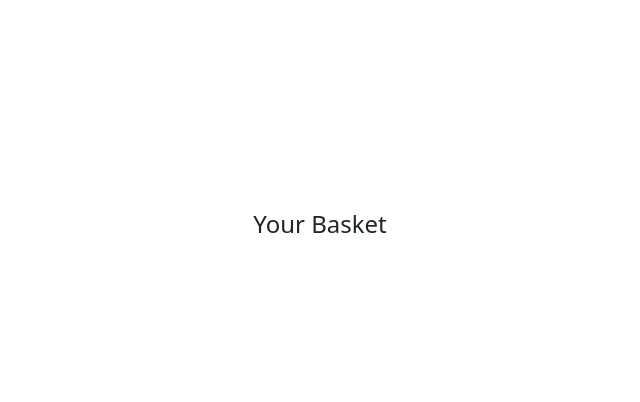
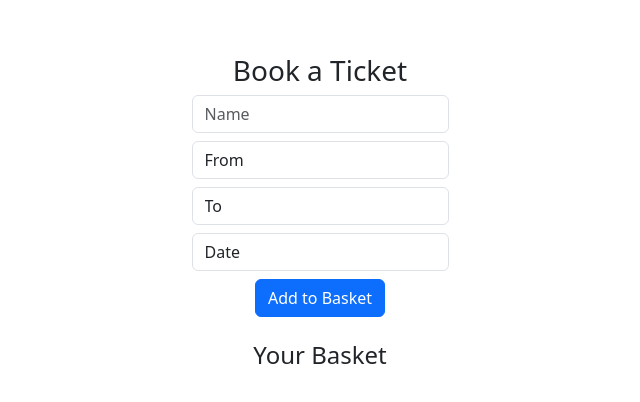
Before and after one commit to SagiBeno/Flights, a React (Vite) app in the folder react-app/: page /tickets in a window 1280 px wide. Shown: the part 212-614 px from the top of the page, without its empty margins (320-960 px from the left). Built offline with nearby package versions, Linux system fonts and the light colour scheme.

Commit message:
Fixed tickets

```diff
--- a/react-app/src/components/TicketForm.jsx
+++ b/react-app/src/components/TicketForm.jsx
@@ -1,6 +1,5 @@
 import { useState } from "react";
 import { Form, Button } from "react-bootstrap";
-import { DatalistInput } from "react-datalist-input";
 
 export default function TicketForm(props) {
     //name nem null
@@ -8,11 +7,14 @@ export default function TicketForm(props) {
     //data nem null és jövőbeli
 
     const [form, setForm] = useState({ name: "", from: "", to: "", date: "" });
+    const [fromPicked, setFromPicked] = useState(false);
+    const [toPicked, setToPicked] = useState(false);
+    const [datePicked, setDatePicked] = useState(false);
 
     const handleSubmit = e => {
         e.preventDefault();
 
-
+        console.log(e.target);
     };
 
     return (
@@ -20,20 +22,24 @@ export default function TicketForm(props) {
             <h3>Book a Ticket</h3>
             <Form onSubmit={handleSubmit}>
                 <Form.Control placeholder="Name" className="mb-2" />
-                <DatalistInput
-                    placeholder="Chocolate"
-                    label="Select ice cream flavor"
-                    onSelect={(item) => console.log(item.value)}
-                    items={[
-                    { id: 'Chocolate', value: 'Chocolate' },
-                    { id: 'Coconut', value: 'Coconut' },
-                    { id: 'Mint', value: 'Mint' },
-                    { id: 'Strawberry', value: 'Strawberry' },
-                    { id: 'Vanilla', value: 'Vanilla' },
-                    ]}
-                />
-                <Form.Control placeholder="To" className="mb-2" />
-                <Form.Control type="date" className="mb-2" />
+                <Form.Control className="mb-2" as="select" onChange={e => setFromPicked(e.target.value !== "From")}>
+                    {!fromPicked && <option>From</option>}
+                    <option>Budapest</option>
+                    <option>London</option>
+                    <option>New York</option>
+                </Form.Control>
+                <Form.Control className="mb-2" as="select" onChange={e => setToPicked(e.target.value !== "To")}>
+                    {!toPicked && <option>To</option>}
+                    <option>Budapest</option>
+                    <option>London</option>
+                    <option>New York</option>
+                </Form.Control>
+                <Form.Control className="mb-2" as="select" onChange={e => setDatePicked(e.target.value !== "Date")}>
+                    {!datePicked && <option>Date</option>}
+                    <option>10:30</option>
+                    <option>13:00</option>
+                    <option>15:00</option>
+                </Form.Control>
                 <Button type="submit">Add to Basket</Button>
             </Form>
         </>
--- a/react-app/src/pages/Tickets.jsx
+++ b/react-app/src/pages/Tickets.jsx
@@ -1,17 +1,20 @@
 import { useState } from "react";
 import { ListGroup } from "react-bootstrap";
+
+import TicketForm from "../components/TicketForm.jsx";
 
 export default function Tickets() {
   const [basket, setBasket] = useState([]);
 
   const handleSubmit = e => {
     e.preventDefault();
-    setBasket([...basket, form]);
+    console.log(e.target);
+    //setBasket([...basket, form]);
   };
 
   return (
     <div className="container">
-      {/*<TicketForm onSubmit={handleSubmit} />*/}
+      <TicketForm onSubmit={handleSubmit} />
 
       <h4 className="mt-4">Your Basket</h4>
       <ListGroup>
```
